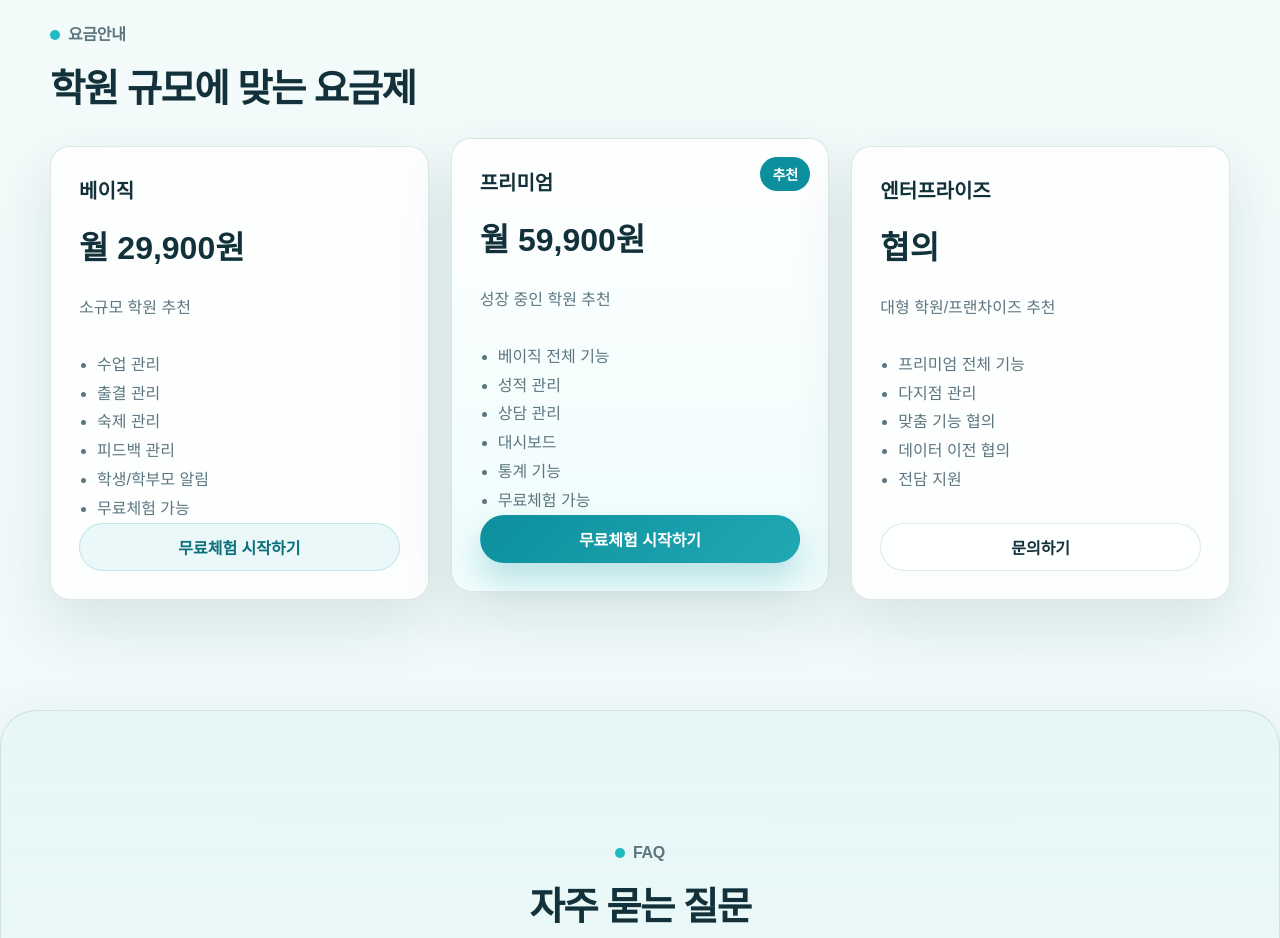
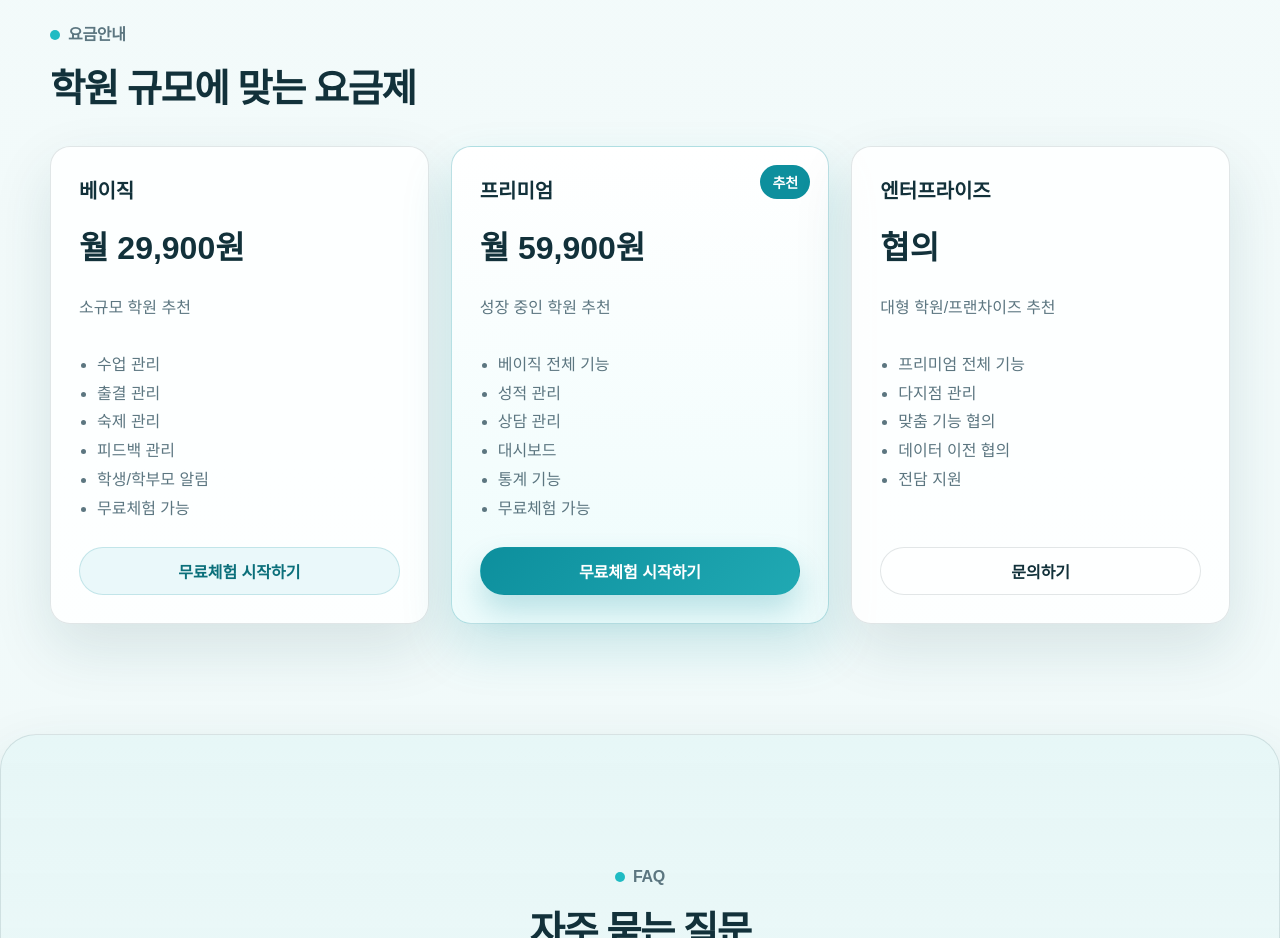
Before and after one commit to anjw999-Caley/tudy-company, a website built with Vite: page index.html in a window 1280 px wide. Shown: the part 4827-5765 px from the top of the page. Built offline with nearby package versions, Linux system fonts and the light colour scheme; a web font is replaced by a local one.

Commit message:
기능안내추가3

```diff
--- a/styles.css
+++ b/styles.css
@@ -525,6 +525,12 @@ textarea {
   position: relative;
   display: flex;
   flex-direction: column;
+  height: 100%;
+}
+
+.pricing-card ul {
+  flex: 1 1 auto;
+  margin-bottom: 24px;
 }
 
 .pricing-card .button {
@@ -533,7 +539,8 @@ textarea {
 
 .featured-pricing {
   background: linear-gradient(180deg, #ffffff, #eefcfc);
-  transform: translateY(-8px);
+  border-color: rgba(13, 143, 157, 0.28);
+  box-shadow: 0 24px 50px rgba(13, 143, 157, 0.18);
 }
 
 .pricing-badge {
```
Also changed, not shown: dist/assets/index-9wkjksHN.css (added), dist/assets/index-BaBCyQkO.js (renamed from dist/assets/index-BENfQrOo.js), dist/assets/index-DM11xDSd.css (deleted), dist/index.html.
